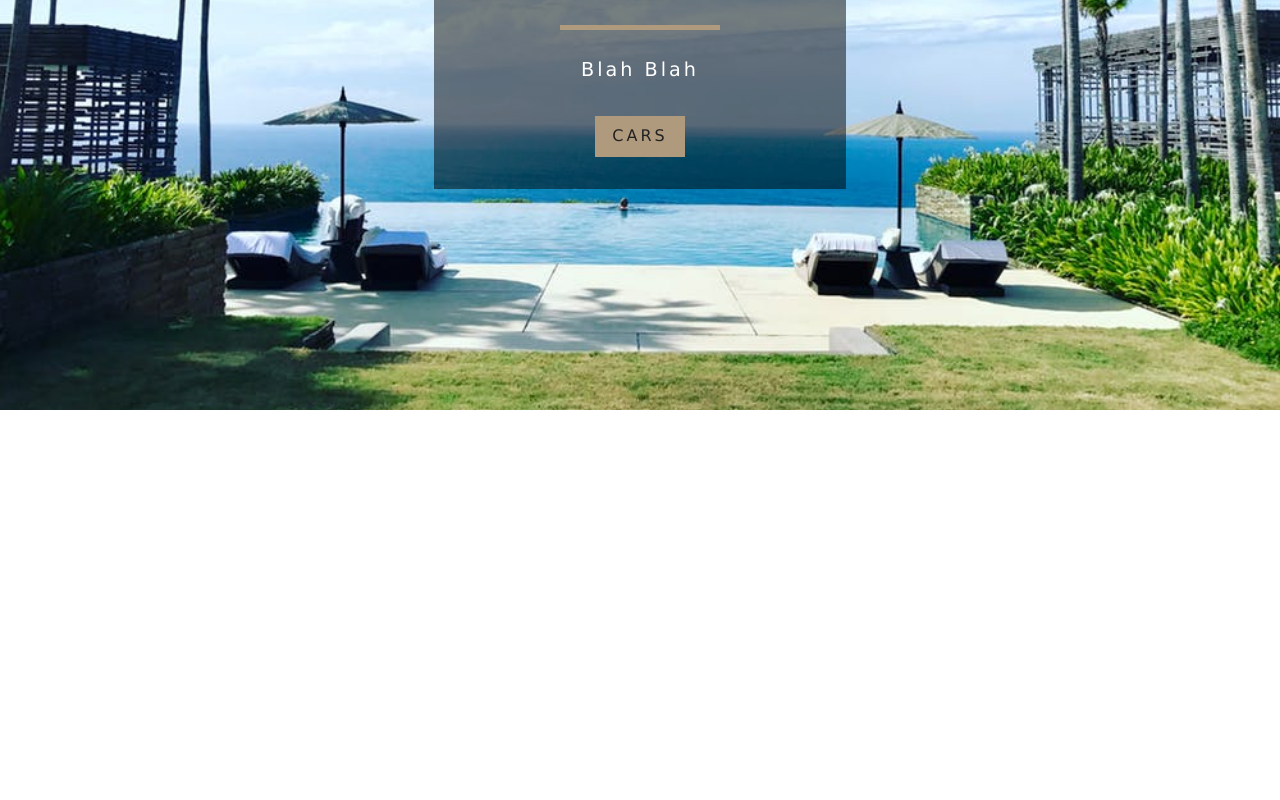
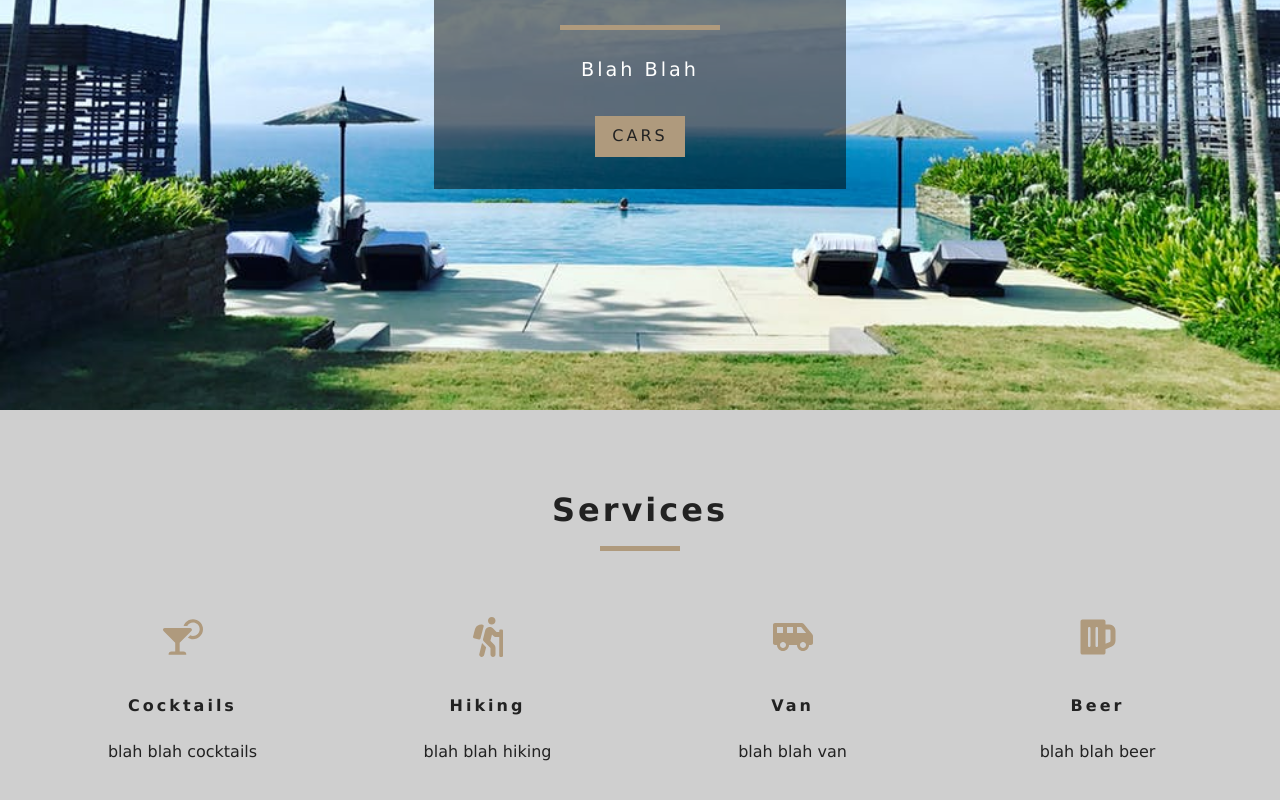
Before and after one commit to almack131216/react-api-beach-resort-tutorial, a React (Create React App) app: page / in a window 1280 px wide. Shown: the part 390-1190 px from the top of the page. Before the commit the page ends 800 px from the top, so only its background shows below. Built offline with nearby package versions, Linux system fonts and the light colour scheme.

Commit message:
03 | add services + title | see react-icons/fa

```diff
--- a/src/App.css
+++ b/src/App.css
@@ -252,6 +252,7 @@
 }
 .services h6 {
   letter-spacing: var(--mainSpacing);
+  text-transform: capitalize;
 }
 .services p {
   width: 80%;
--- /dev/null
+++ b/src/components/Services.js
@@ -0,0 +1,48 @@
+import React, { Component } from "react";
+import Title from "./Title";
+import { FaCocktail, FaHiking, FaShuttleVan, FaBeer } from "react-icons/fa";
+
+export default class Services extends Component {
+  state = {
+    services: [
+      {
+        icon: <FaCocktail />,
+        title: "cocktails",
+        info: "blah blah cocktails"
+      },
+      {
+        icon: <FaHiking />,
+        title: "hiking",
+        info: "blah blah hiking"
+      },
+      {
+        icon: <FaShuttleVan />,
+        title: "van",
+        info: "blah blah van"
+      },
+      {
+        icon: <FaBeer />,
+        title: "beer",
+        info: "blah blah beer"
+      }
+    ]
+  };
+  render() {
+    return (
+      <section className="services">
+        <Title title="services" />
+        <div className="services-center">
+          {this.state.services.map((item, index) => {
+            return (
+              <article key={index} className="service">
+                <span>{item.icon}</span>
+                <h6>{item.title}</h6>
+                <p>{item.info}</p>
+              </article>
+            );
+          })}
+        </div>
+      </section>
+    );
+  }
+}
--- /dev/null
+++ b/src/components/Title.js
@@ -0,0 +1,10 @@
+import React from "react";
+
+export default function Title({ title }) {
+  return (
+    <div className="section-title">
+      <h4>{title}</h4>
+      <div />
+    </div>
+  );
+}
--- a/src/pages/Home.js
+++ b/src/pages/Home.js
@@ -2,9 +2,11 @@
 import Hero from "../components/Hero";
 import Banner from "../components/Banner";
 import { Link } from "react-router-dom";
+import Services from "../components/Services";
 
 export default function Home() {
   return (
+    <React.Fragment>
       <Hero>
         <Banner title="Home" subtitle="Blah blah">
           <Link to="/items" className="btn-primary">
@@ -12,5 +14,7 @@
           </Link>
         </Banner>
       </Hero>
+      <Services />
+    </React.Fragment>
   );
 }
```
Lines whose indentation alone changed are shown as unchanged.
